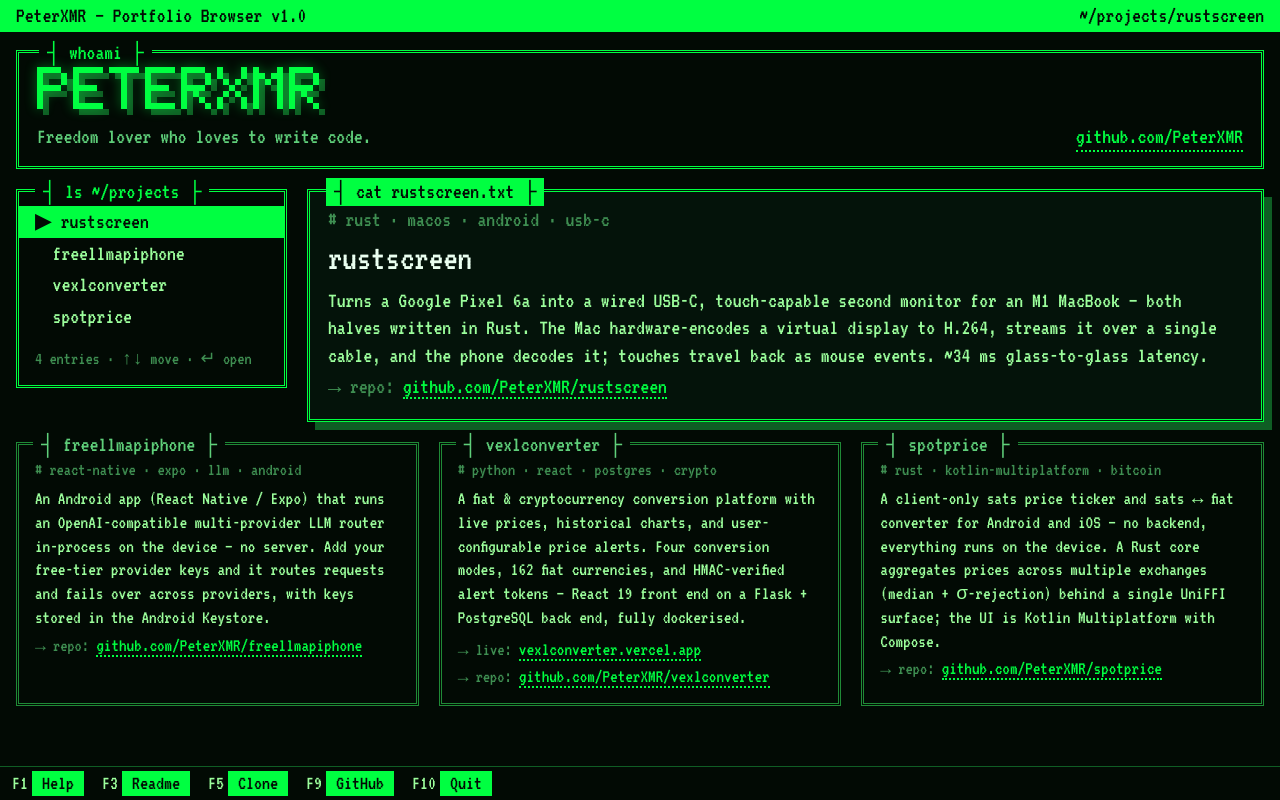
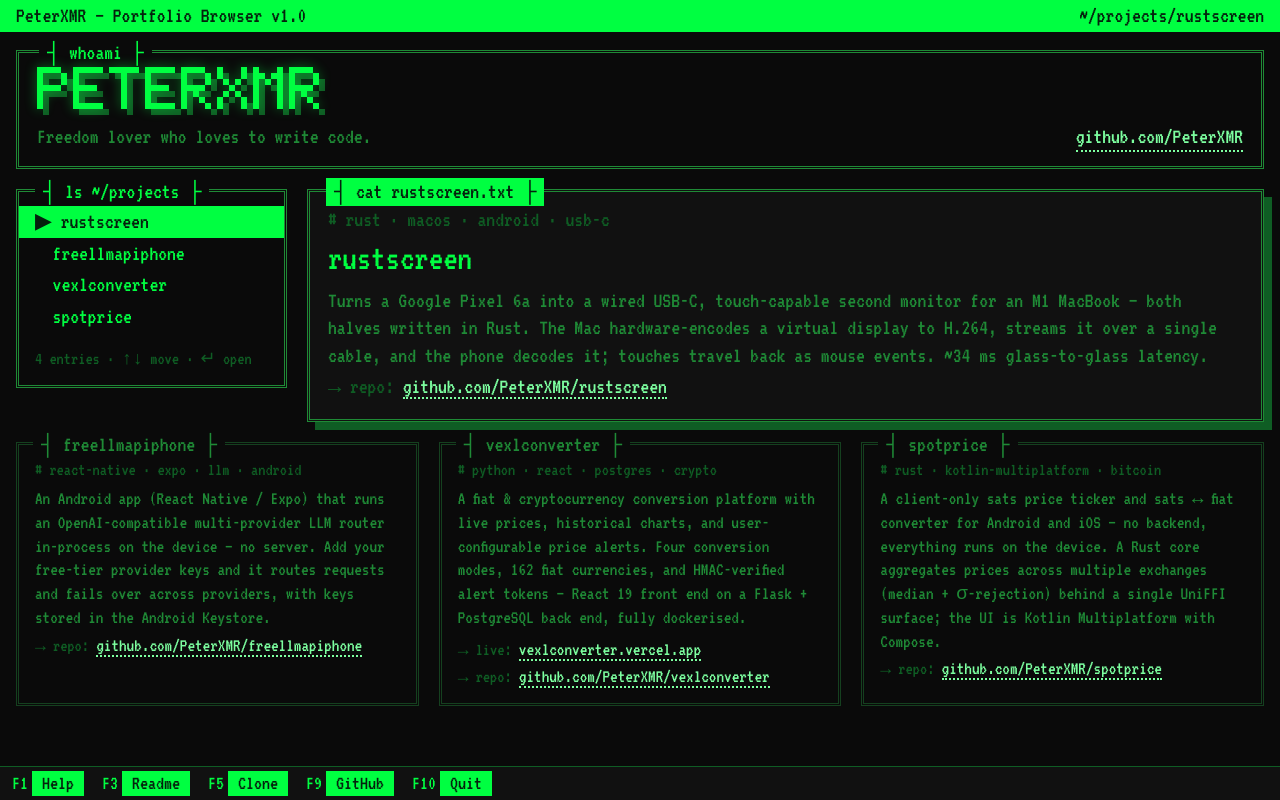
Before and after one commit to PeterXMR/PeterXMR.github.io, a plain HTML site: page index.html in a window 1280 px wide. Drawn offline with Linux system fonts and the light colour scheme.

Commit message:
style: restore previous site colour palette

```diff
--- a/index.html
+++ b/index.html
@@ -3,25 +3,26 @@
 <head>
 <meta charset="utf-8">
 <meta name="viewport" content="width=device-width, initial-scale=1">
+<meta name="color-scheme" content="dark">
 <title>PeterXMR — Portfolio</title>
 <meta name="description" content="PeterXMR — Freedom lover who loves to write code. Rust, Kotlin, mobile & web projects.">
 <link rel="preconnect" href="https://fonts.googleapis.com">
 <link rel="preconnect" href="https://fonts.gstatic.com" crossorigin>
 <link href="https://fonts.googleapis.com/css2?family=VT323&display=swap" rel="stylesheet">
 <style>
-  html, body { margin:0; padding:0; background:#020a04; }
-  body { color:#9cff9c; font-family:'VT323', monospace; font-size:22px; line-height:1.25; }
-  a { color:#00ff41; text-decoration:none; border-bottom:2px dotted #00ff41; overflow-wrap:anywhere; word-break:break-all; }
-  a:hover { color:#eafff0; }
+  html, body { margin:0; padding:0; background:#0a0a0a; }
+  body { color:#1f8a36; font-family:'VT323', monospace; font-size:22px; line-height:1.25; }
+  a { color:#7dffa0; text-decoration:none; border-bottom:2px dotted #7dffa0; overflow-wrap:anywhere; word-break:break-all; }
+  a:hover { background:#7dffa0; color:#04210d; }
   button { font:inherit; }
   @keyframes blink { to { visibility:hidden; } }
 
   .app { min-height:100vh; display:flex; flex-direction:column; position:relative; }
-  .titlebar { background:#00ff41; color:#020a04; padding:2px 16px; display:flex; justify-content:space-between; flex-wrap:wrap; gap:8px; }
+  .titlebar { background:#00ff41; color:#04210d; padding:2px 16px; display:flex; justify-content:space-between; flex-wrap:wrap; gap:8px; }
   .main { flex:1; width:100%; box-sizing:border-box; padding:18px 16px 12px; display:flex; flex-direction:column; gap:20px; }
 
-  .box { border:3px double #00ff41; position:relative; }
-  .tag { position:absolute; top:-14px; left:20px; background:#020a04; padding:0 8px; color:#00ff41; }
+  .box { border:3px double #1f8a36; position:relative; }
+  .tag { position:absolute; top:-14px; left:20px; background:#0a0a0a; padding:0 8px; color:#00ff41; }
 
   .whoami { padding:14px 18px; }
   .whoami-inner { display:flex; flex-direction:column; align-items:flex-start; gap:14px; }
@@ -33,49 +34,49 @@
   .shadow .px div.on { background:#0f5d24; }
   .face .px div.on { background:#00ff41; }
   .whoami-row { display:flex; justify-content:space-between; align-items:baseline; gap:20px; flex-wrap:wrap; width:100%; }
-  .tagline { color:#5fcf7a; }
+  .tagline { color:#1f8a36; }
 
   .split { display:flex; flex-wrap:wrap; gap:20px; align-items:flex-start; }
   .list { padding:14px 0; display:flex; flex-direction:column; gap:2px; flex:1 1 260px; max-width:300px; }
   .list .tag { left:16px; }
-  .row { display:block; width:100%; text-align:left; border:0; cursor:pointer; padding:2px 16px; white-space:pre; background:transparent; color:#9cff9c; }
-  .row.on { background:#00ff41; color:#020a04; }
-  .list-hint { padding:14px 16px 0; color:#3f8f52; font-size:18px; }
+  .row { display:block; width:100%; text-align:left; border:0; cursor:pointer; padding:2px 16px; white-space:pre; background:transparent; color:#00ff41; }
+  .row.on { background:#00ff41; color:#04210d; }
+  .list-hint { padding:14px 16px 0; color:#0f5d24; font-size:18px; }
 
-  .detail { padding:14px 18px 18px; box-shadow:8px 8px 0 #0f5d24; background:#04130a; min-width:0; flex:100 1 420px; }
-  .detail .tag { left:16px; background:#00ff41; color:#020a04; }
-  .muted { color:#3f8f52; }
-  .detail h1 { font-size:36px; font-weight:400; color:#eafff0; margin:2px 0 6px; line-height:1.25; }
+  .detail { padding:14px 18px 18px; box-shadow:8px 8px 0 #0f5d24; background:#111; min-width:0; flex:100 1 420px; }
+  .detail .tag { left:16px; background:#00ff41; color:#04210d; }
+  .muted { color:#0f5d24; }
+  .detail h1 { font-size:36px; font-weight:400; color:#00ff41; margin:2px 0 6px; line-height:1.25; }
   .lnk { margin-top:4px; }
   .lnk.first { margin-top:10px; }
 
   .others { display:grid; grid-template-columns:repeat(auto-fit, minmax(300px, 1fr)); gap:20px; }
-  .card { border:3px double #1f8a36; padding:14px 16px; position:relative; cursor:pointer; min-width:0; }
-  .card:hover { border-color:#00ff41; }
-  .card .tag { left:14px; color:#5fcf7a; }
+  .card { border:3px double #15401f; padding:14px 16px; position:relative; cursor:pointer; min-width:0; }
+  .card:hover { border-color:#1f8a36; }
+  .card .tag { left:14px; color:#1f8a36; }
   .card .muted { font-size:18px; }
-  .card .desc { color:#9cff9c; font-size:19px; margin-top:6px; }
+  .card .desc { color:#1f8a36; font-size:19px; margin-top:6px; }
   .card .lnk { font-size:19px; }
   .card .lnk.first { margin-top:8px; }
 
-  .fkeys { display:flex; flex-wrap:wrap; gap:14px; align-items:center; background:#020a04; border-top:1px solid #0f5d24; padding:4px 8px; font-size:20px; position:sticky; bottom:0; }
+  .fkeys { display:flex; flex-wrap:wrap; gap:14px; align-items:center; background:#111; border-top:1px solid #0f5d24; padding:4px 8px; font-size:20px; position:sticky; bottom:0; }
   .fkey { display:flex; background:none; border:0; padding:0; cursor:pointer; color:inherit; }
-  .fkey .k { color:#9cff9c; padding:0 4px; }
-  .fkey .l { background:#00ff41; color:#020a04; padding:0 10px; }
-  .toast { margin-left:auto; color:#5fcf7a; padding:0 8px; }
+  .fkey .k { color:#00ff41; padding:0 4px; }
+  .fkey .l { background:#00ff41; color:#04210d; padding:0 10px; }
+  .toast { margin-left:auto; color:#1f8a36; padding:0 8px; }
 
-  .overlay { position:fixed; inset:0; background:rgba(2,10,4,0.82); display:none; align-items:center; justify-content:center; padding:24px; z-index:10; }
+  .overlay { position:fixed; inset:0; background:rgba(0,0,0,0.82); display:none; align-items:center; justify-content:center; padding:24px; z-index:10; }
   .overlay.show { display:flex; }
-  .dialog { background:#020a04; border:3px double #00ff41; box-shadow:12px 12px 0 #0f5d24; max-width:720px; width:100%; padding:22px 24px 20px; position:relative; box-sizing:border-box; }
-  .dialog h2 { font-weight:400; margin:0; color:#eafff0; line-height:1; }
+  .dialog { background:#0a0a0a; border:3px double #1f8a36; box-shadow:12px 12px 0 #0f5d24; max-width:720px; width:100%; padding:22px 24px 20px; position:relative; box-sizing:border-box; }
+  .dialog h2 { font-weight:400; margin:0; color:#00ff41; line-height:1; }
   .pane { display:none; }
   .pane.show { display:block; }
-  .btn { background:#00ff41; color:#020a04; border:0; padding:2px 22px; cursor:pointer; }
-  #pane-quit .btn { background:none; color:#9cff9c; border:2px solid #00ff41; padding:0 22px; outline:0; }
-  #pane-quit .btn:focus, #pane-quit:not(:focus-within) #quit-yes { background:#00ff41; color:#020a04; }
+  .btn { background:#00ff41; color:#04210d; border:0; padding:2px 22px; cursor:pointer; }
+  #pane-quit .btn { background:none; color:#00ff41; border:2px solid #00ff41; padding:0 22px; outline:0; }
+  #pane-quit .btn:focus, #pane-quit:not(:focus-within) #quit-yes { background:#00ff41; color:#04210d; }
   .dialog-actions { display:flex; justify-content:flex-end; margin-top:18px; }
 
-  .logout { min-height:100vh; box-sizing:border-box; padding:18px 16px; line-height:1.4; }
+  .logout { min-height:100vh; box-sizing:border-box; padding:18px 16px; line-height:1.4; color:#00ff41; }
   .logout .cursor { animation:blink 1s steps(1) infinite; }
 </style>
 </head>
```
